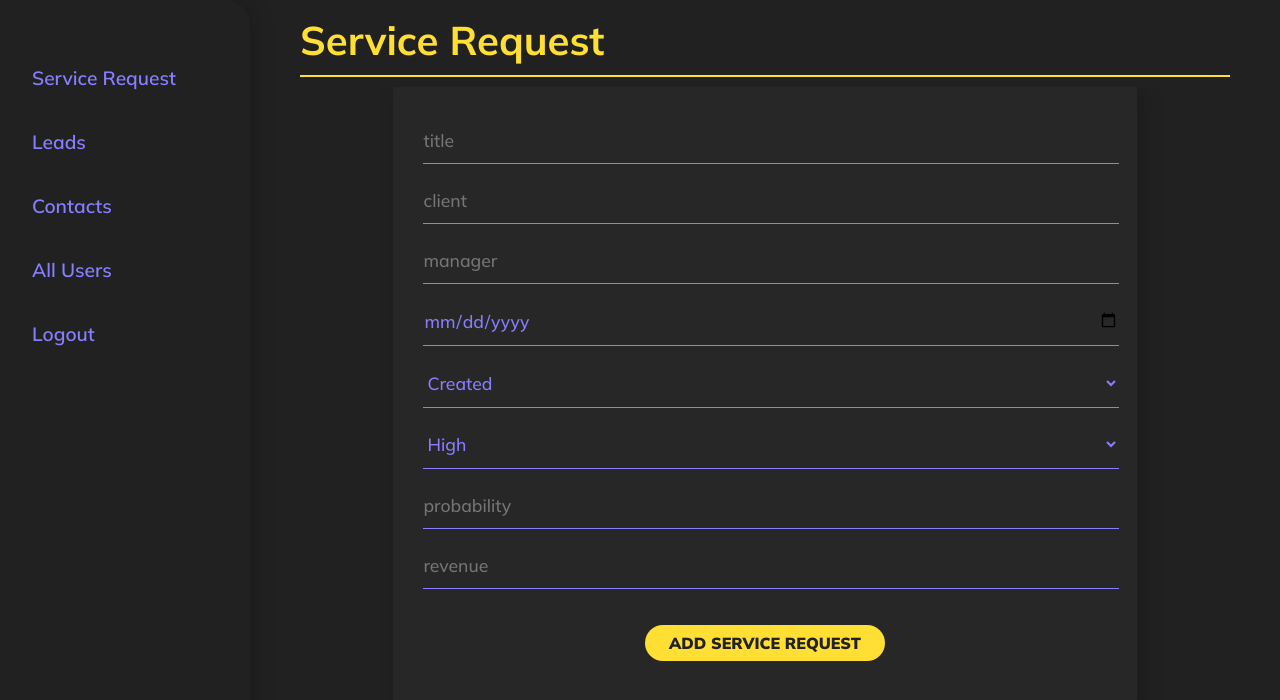
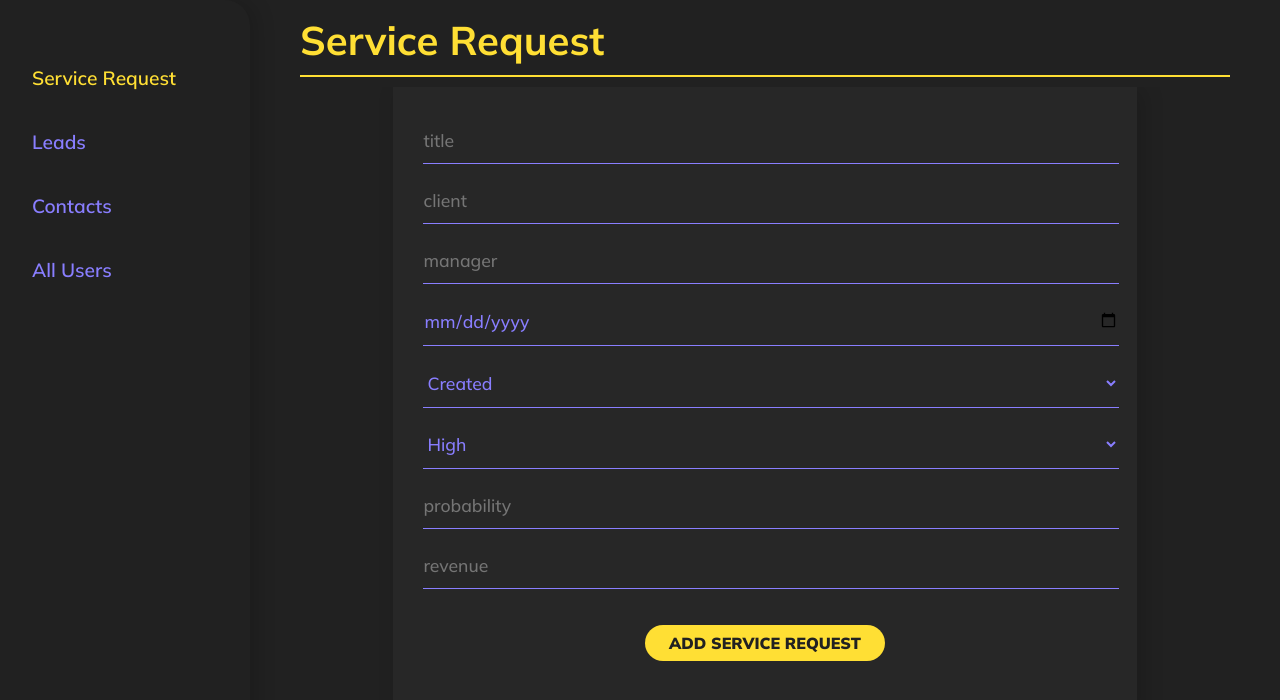
Before and after one commit to kevinbruyne0125/CRM_React, a React (Create React App) app: page /admindashboard/servicerequest/add in a window 1280 px wide. Shown: the top 700 px of the page. Built offline with nearby package versions, Linux system fonts and the light colour scheme.

Commit message:
added active class to navbar

```diff
--- a/src/components/admin/Sidenav.jsx
+++ b/src/components/admin/Sidenav.jsx
@@ -1,5 +1,5 @@
 import React from "react";
-import { Link } from "react-router-dom";
+import { NavLink, Link } from "react-router-dom";
 
 const delToken = () => {
   localStorage.removeItem("token");
@@ -9,22 +9,45 @@ const Sidenav = () => {
     <React.Fragment>
       <nav className="nav">
         <ul>
-          <Link to="/admindashboard/servicerequest">
-            <li className="nav-items">Service Request</li>
-          </Link>
-          <Link to="/admindashboard/lead">
-            <li className="nav-items">Leads</li>
-          </Link>
-          <Link to="/admindashboard/contact">
-            <li className="nav-items">Contacts</li>
-          </Link>
-          <Link to="/admindashboard/allusers">
-            <li className="nav-items">All Users</li>
-          </Link>
-
-          <Link onClick={() => delToken()} to="/">
-            <li className="nav-items">Logout</li>
-          </Link>
+          <li>
+            <NavLink
+              to="/admindashboard/servicerequest"
+              className="nav-items"
+              activeClassName={`nav-items active`}
+            >
+              Service Request
+            </NavLink>
+          </li>
+          <li>
+            <NavLink
+              to="/admindashboard/lead"
+              className="nav-items"
+              activeClassName={`nav-items active`}
+            >
+              Leads
+            </NavLink>
+          </li>
+          <li>
+            <NavLink
+              to="/admindashboard/contact"
+              className="nav-items"
+              activeClassName={`nav-items active`}
+            >
+              Contacts
+            </NavLink>
+          </li>
+          <li>
+            <NavLink
+              to="/admindashboard/allusers"
+              className="nav-items"
+              activeClassName={`nav-items active`}
+            >
+              All Users
+            </NavLink>
+          </li>
+          <li>
+            <Link onClick={() => delToken()} to="/" />
+          </li>
         </ul>
       </nav>
     </React.Fragment>
--- a/src/components/employee/Sidenav.jsx
+++ b/src/components/employee/Sidenav.jsx
@@ -1,5 +1,5 @@
 import React from "react";
-import { Link } from "react-router-dom";
+import { NavLink, Link } from "react-router-dom";
 
 const delToken = () => {
   localStorage.removeItem("token");
@@ -9,18 +9,36 @@ const Sidenav = () => {
     <React.Fragment>
       <nav className="nav">
         <ul>
-          <Link to="/employeedashboard/servicerequest">
-            <li className="nav-items">Service Request</li>
-          </Link>
-          <Link to="/employeedashboard/lead">
-            <li className="nav-items">Leads</li>
-          </Link>
-          <Link to="/employeedashboard/contact">
-            <li className="nav-items">Contacts</li>
-          </Link>
-          <Link onClick={() => delToken()} to="/employeelogin">
-            <li className="nav-items">Logout</li>
-          </Link>
+          <li>
+            <NavLink
+              to="/employeedashboard/servicerequest"
+              className="nav-items"
+              activeClassName={`nav-items active`}
+            >
+              Service Request
+            </NavLink>
+          </li>
+          <li>
+            <NavLink
+              to="/employeedashboard/lead"
+              className="nav-items"
+              activeClassName={`nav-items active`}
+            >
+              Leads
+            </NavLink>
+          </li>
+          <li>
+            <NavLink
+              to="/employeedashboard/contact"
+              className="nav-items"
+              activeClassName={`nav-items active`}
+            >
+              Contact
+            </NavLink>
+          </li>
+          <li>
+            <Link onClick={() => delToken()} to="/employeelogin" />
+          </li>
         </ul>
       </nav>
     </React.Fragment>
--- a/src/components/manager/Sidenav.jsx
+++ b/src/components/manager/Sidenav.jsx
@@ -1,5 +1,5 @@
 import React from "react";
-import { Link } from "react-router-dom";
+import { NavLink, Link } from "react-router-dom";
 
 const delToken = () => {
   localStorage.removeItem("token");
@@ -9,18 +9,36 @@ const Sidenav = () => {
     <React.Fragment>
       <nav className="nav">
         <ul>
-          <Link to="/managerdashboard/servicerequest">
-            <li className="nav-items">Service Request</li>
-          </Link>
-          <Link to="/managerdashboard/lead">
-            <li className="nav-items">Leads</li>
-          </Link>
-          <Link to="/managerdashboard/contact">
-            <li className="nav-items">Contacts</li>
-          </Link>
-          <Link onClick={() => delToken()} to="/managerlogin">
-            <li className="nav-items">Logout</li>
-          </Link>
+          <li>
+            <NavLink
+              to="/managerdashboard/servicerequest"
+              className="nav-items"
+              activeClassName={`nav-items active`}
+            >
+              Service Request
+            </NavLink>
+          </li>
+          <li>
+            <NavLink
+              to="/managerdashboard/lead"
+              className="nav-items"
+              activeClassName={`nav-items active`}
+            >
+              Lead
+            </NavLink>
+          </li>
+          <li>
+            <NavLink
+              to="/managerdashboard/contact"
+              className="nav-items"
+              activeClassName={`nav-items active`}
+            >
+              Contacts
+            </NavLink>
+          </li>
+          <li>
+            <Link onClick={() => delToken()} to="/managerlogin" />
+          </li>
         </ul>
       </nav>
     </React.Fragment>
--- a/src/styles/style.css
+++ b/src/styles/style.css
@@ -427,30 +427,31 @@ body ::-webkit-scrollbar-thumb:hover {
   width: 100%;
 }
 
-.dashboard .sidebar .nav ul a .nav-items {
+.dashboard .sidebar .nav ul li {
+  padding-top: 1rem;
+  padding-bottom: 1.5rem;
+  padding-left: 2rem;
+  padding-right: 1rem;
+}
+
+.dashboard .sidebar .nav ul li a.nav-items {
+  width: 100%;
   font-family: "Mulish";
   letter-spacing: 0.2;
   font-weight: 600;
   color: #897eff;
   font-size: 1.2rem;
-  padding-top: 1rem;
-  padding-bottom: 1.5rem;
-  padding-left: 2rem;
-  padding-right: 1rem;
   -webkit-transition: all 0.2s ease-in;
   transition: all 0.2s ease-in;
   cursor: pointer;
 }
 
-.dashboard .sidebar .nav ul a .nav-items:hover {
-  background-color: #272727;
+.dashboard .sidebar .nav ul li .active {
+  color: #ffdf34 !important;
 }
 
-.dashboard .sidebar .nav ul a .nav-items::after {
-  display: fixed;
-  height: 1px;
-  widows: 40%;
-  color: #897eff;
+.dashboard .sidebar .nav ul li:hover {
+  background-color: #272727;
 }
 
 .dashboard .main-content {
--- a/src/styles/style.scss
+++ b/src/styles/style.scss
@@ -275,28 +275,24 @@ body ::-webkit-scrollbar-thumb:hover {
     border-top-right-radius: 25px;
 
     .nav {
-      // padding-left: 20px;
       margin-top: 20%;
       @include displayFlex(right);
       ul {
         list-style: none;
         width: 100%;
-        a {
-          .nav-items {
+        li {
+          @include padding(1rem, 1.5rem, 2rem, 1rem);
+          a.nav-items {
+            width: 100%;
             @include mulishStyle($primarycolor, 1.2rem, 600);
-            @include padding(1rem, 1.5rem, 2rem, 1rem);
             transition: all 0.2s ease-in;
             cursor: pointer;
-            // border-bottom: 1px solid $primarycolor;
-            &:hover {
-              background-color: $hoverbg;
-            }
-            &::after {
-              display: fixed;
-              height: 1px;
-              widows: 40%;
-              color: $primarycolor;
-            }
+          }
+          .active {
+            color: $secondarycolor !important;
+          }
+          &:hover {
+            background-color: $hoverbg;
           }
         }
       }
```
Also changed, not shown: 1 other file (tests, documents, lock files or other folders).
